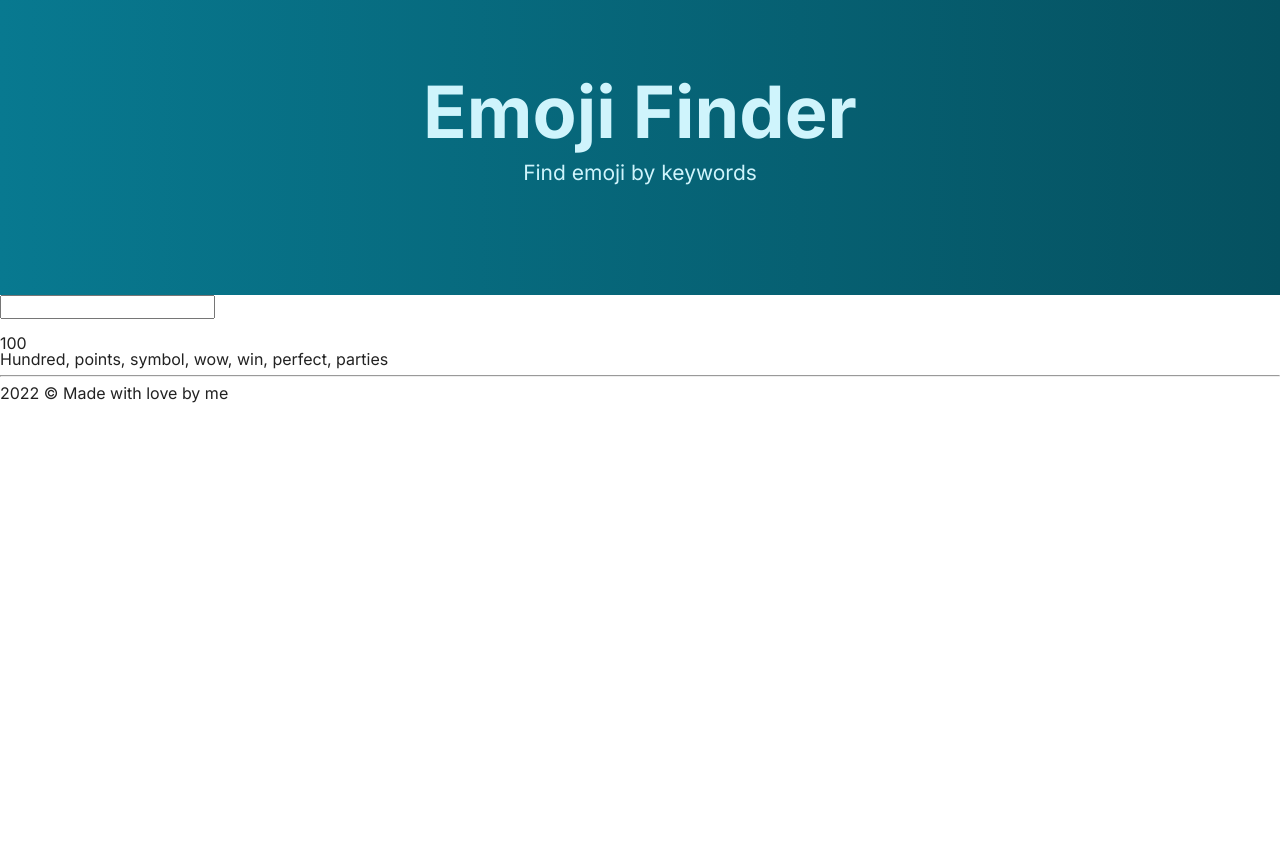
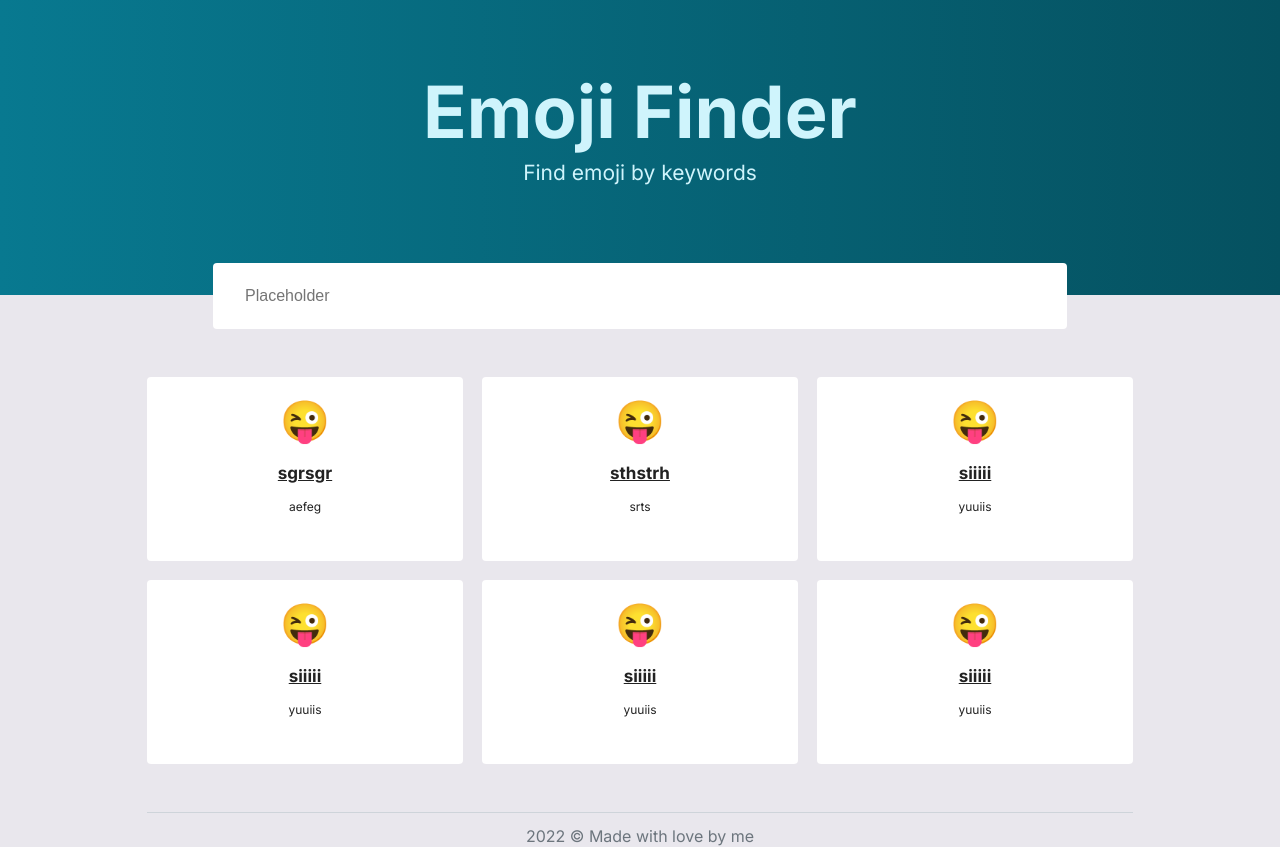
Before and after one commit to NadyaKorvin/emojiFinder, a plain HTML site: page index.html in a window 1280 px wide. Before the commit the page ends 800 px from the top, so only its background shows below. Drawn offline with Linux system fonts and the light colour scheme.

Commit message:
Add js function and did desgin

```diff
--- a/css/reset.css
+++ b/css/reset.css
@@ -204,7 +204,7 @@ input,
 select,
 textarea {
   font-size: 100%; /* 1 */
-  margin: 0; /* 2 */
+
   vertical-align: baseline; /* 3 */
   *vertical-align: middle; /* 3 */
 }
--- a/css/style.css
+++ b/css/style.css
@@ -1,16 +1,16 @@
 html {
   scroll-behavior: smooth;
 }
+
 body {
   font-family: "Inter", sanserif;
-  margin: 0, auto;
+  background: #e9e7ed;
 }
 
 header {
   color: #cff4fc;
   background: linear-gradient(90deg, #087990 0%, #055160 100%);
   height: 295px;
-
   text-align: center;
 }
 
@@ -26,3 +26,72 @@ h2 {
   font-weight: 400;
   line-height: 36px;
 }
+
+.search__input {
+  display: block;
+  margin: 0 auto;
+  margin-top: -32px;
+  padding-left: 32px;
+  width: 820px;
+  height: 64px;
+  border-radius: 4px;
+  border: none;
+}
+
+.emoji__block_line {
+  margin: 0 auto;
+  margin-top: 48px;
+  flex-wrap: wrap;
+  width: 986px;
+  display: flex;
+  justify-content: center;
+  gap: 19px;
+}
+
+.emoji__block {
+  display: flex;
+  flex-direction: column;
+  align-items: center;
+
+  width: 316px;
+  height: 184px;
+  border-radius: 4px;
+  background: #ffffff;
+}
+
+.emoji__block > div {
+  margin-top: 24px;
+  font-size: 40px;
+  text-align: center;
+}
+
+.emoji__block > h3 {
+  margin-top: 18px;
+  font-size: 17px;
+  font-weight: 700;
+  line-height: 28px;
+  text-decoration-line: underline;
+}
+.emoji__block > p {
+  margin-top: 12px;
+  font-size: 12px;
+  font-weight: 400;
+  line-height: 15px;
+}
+
+hr {
+  margin-top: 48px;
+  width: 986px;
+  border: none;
+  height: 1px;
+  background: #ced4da;
+}
+
+.footer__text {
+  margin-top: 13px;
+  font-size: 16px;
+  font-weight: 400;
+  line-height: 21px;
+  text-align: center;
+  color: #6c757d;
+}
--- a/index.html
+++ b/index.html
@@ -22,16 +22,16 @@
     </header>
     <main>
       <div class="search">
-        <input />
+        <form action="#" method="get">
+            <input
+            class="search__input"
+              name="search"
+              type="search"
+              placeholder="Placeholder"
+              required
+            />
       </div>
       <div class="emoji__block_line">
-        <div class="emoji__block">
-          <img />
-          <h3>100</h3>
-          <p class="emoji_text">
-            Hundred, points, symbol, wow, win, perfect, parties
-          </p>
-        </div>
       </div>
     </main>
     <footer>
--- a/js/emoji.js
+++ b/js/emoji.js
@@ -0,0 +1,16 @@
+let getEmoji = (icon, title, text) => {
+  let emojiBlockLine = document.getElementsByClassName("emoji__block_line")[0];
+  let emojiBlock = document.createElement("div");
+  emojiBlock.className = "emoji__block";
+  emojiBlockLine.append(emojiBlock);
+  emojiBlock.insertAdjacentHTML("afterbegin", "<p>" + text + "</p>");
+  emojiBlock.insertAdjacentHTML("afterbegin", "<h3>" + title + "</h3>");
+  emojiBlock.insertAdjacentHTML("afterbegin", "<div>" + icon + "</div>");
+};
+
+getEmoji("&#x1F61C;", "sgrsgr", "aefeg");
+getEmoji("&#x1F61C;", "sthstrh", "srts");
+getEmoji("&#x1F61C;", "siiiii", "yuuiis");
+getEmoji("&#x1F61C;", "siiiii", "yuuiis");
+getEmoji("&#x1F61C;", "siiiii", "yuuiis");
+getEmoji("&#x1F61C;", "siiiii", "yuuiis");
```
